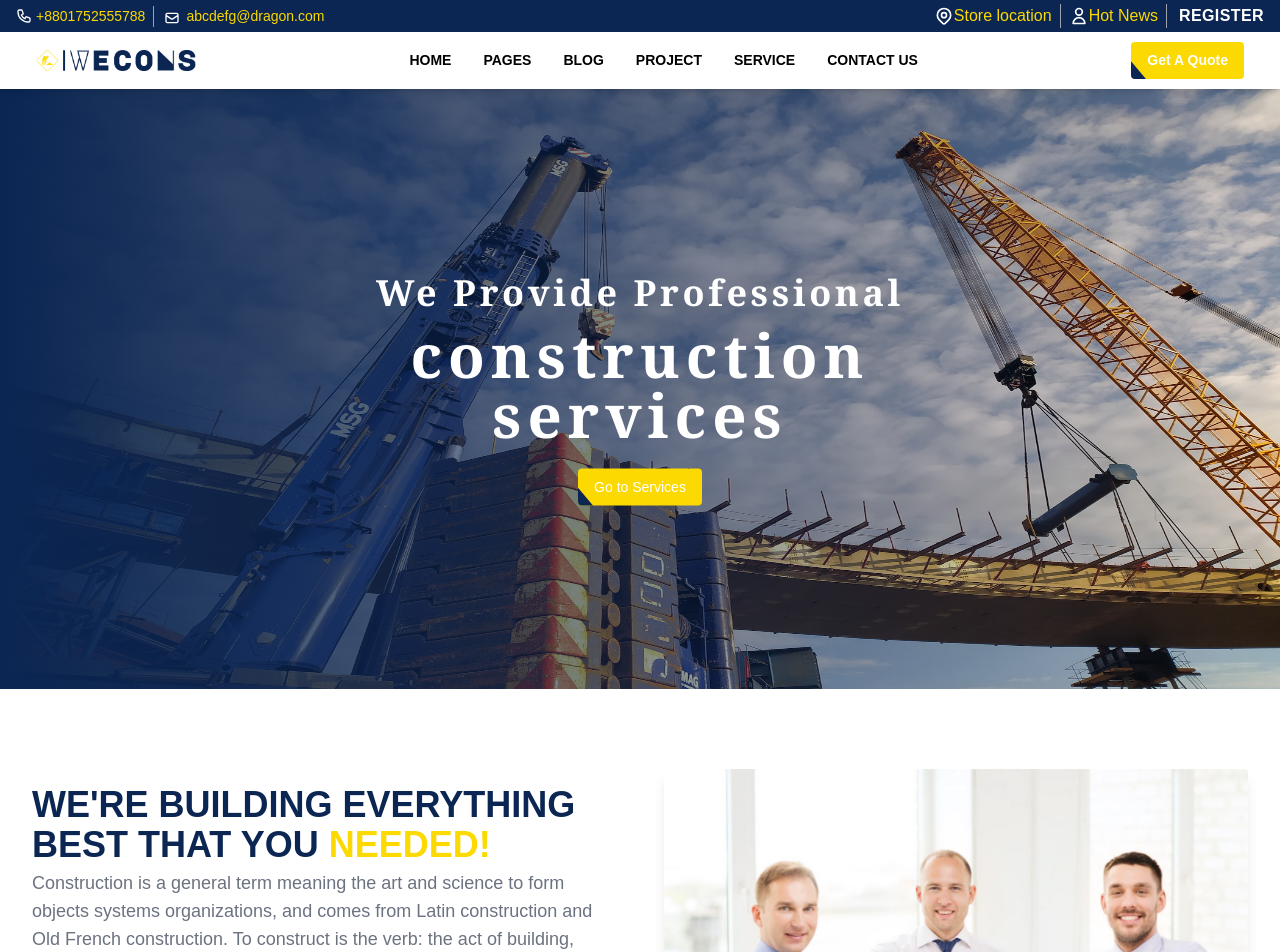
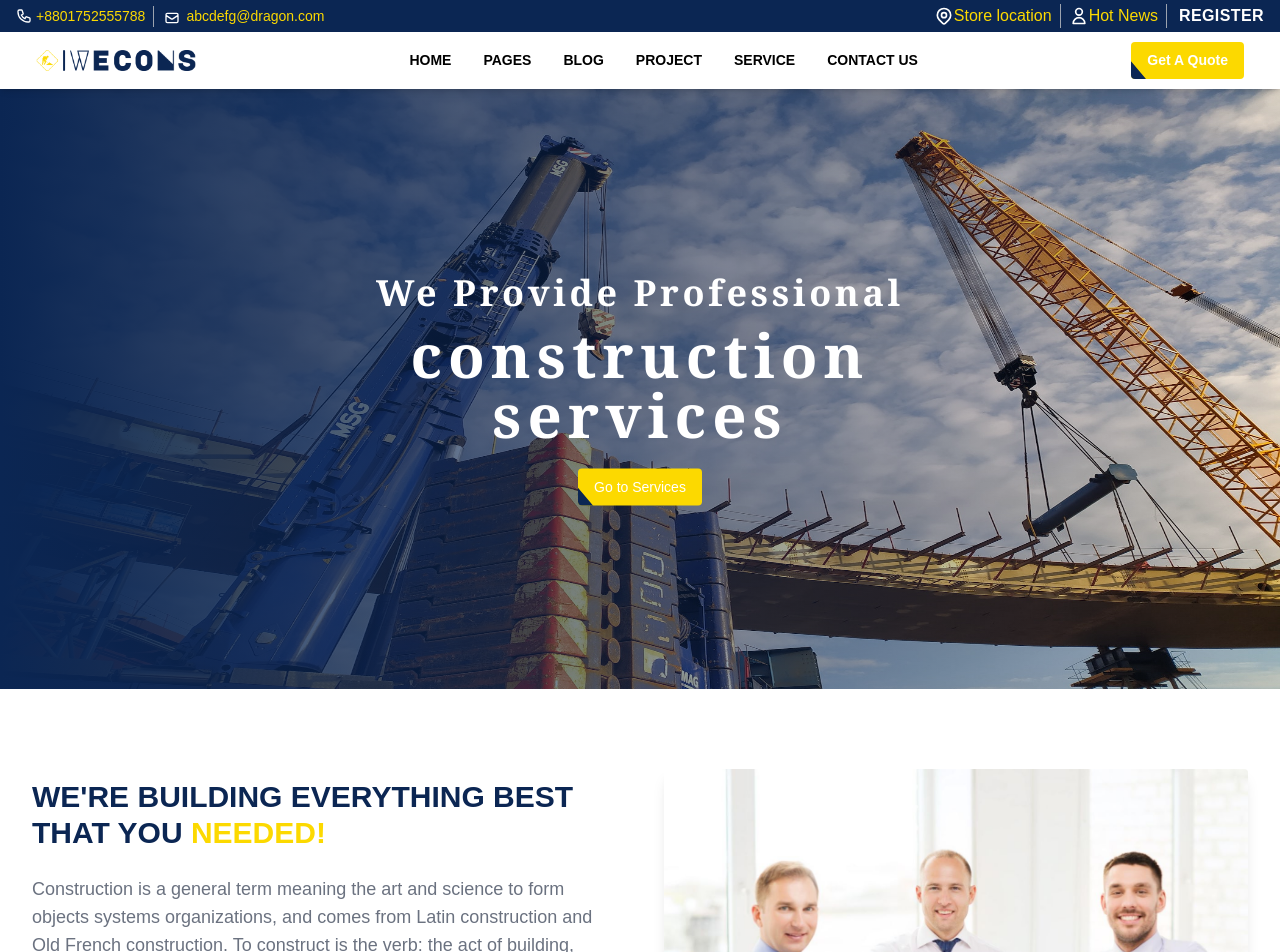
Before and after one commit to MDSadid-git/Weecons-bulder, a React (Create React App) app: page /home2 in a window 1280 px wide. Shown: the top 952 px of the page. Built offline with nearby package versions, Linux system fonts and the light colour scheme.

Commit message:
Sadid Home 2 Mission area done

```diff
--- a/src/Pages/MissionAndVision/MissionAndVision.js
+++ b/src/Pages/MissionAndVision/MissionAndVision.js
@@ -7,7 +7,7 @@ const MissionAndVision = () => {
         <div class="grid gap-12 row-gap-8 lg:grid-cols-2">
           <div class="flex flex-col justify-center">
             <div class="max-w-xl mb-6">
-              <h2 className="text-secondary font-bold text-4xl uppercase relative h-auto w-full pb-1">
+              <h2 className="text-secondary font-bold text-3xl uppercase relative h-auto w-full pb-1 mb-5">
                 We're Building Everything Best That You
                 <span className="text-brand"> Needed!</span>
               </h2>
```
